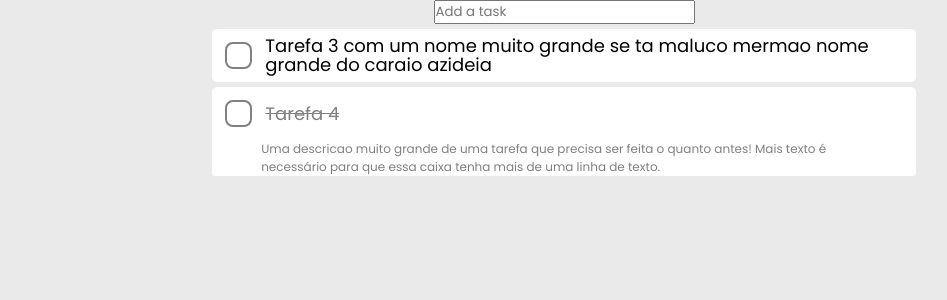
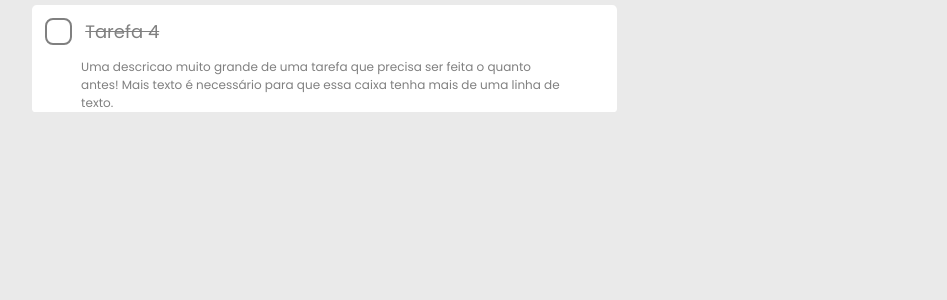
Before and after one commit to andrealvescorreia/todo-react, a React (Vite) app: page / in a window 1280 px wide. Shown: the top 300 px of the page, without its empty margins (76-1023 px from the left). Built offline with nearby package versions, Linux system fonts and the light colour scheme.

Commit message:
trying use of the Context API

```diff
--- /dev/null
+++ b/src/components/ToDoCard/TasksList/index.jsx
@@ -0,0 +1,18 @@
+import { useTasksContext } from "../../../providers/TasksProvider"
+import { ToDoCard } from "..";
+export function TasksList() {
+    const {tasks} = useTasksContext();
+    return (
+        <div>
+            {
+                tasks.map(task =>
+                    <ToDoCard
+                        key={task.timeOfInclusion}
+                        task={task}
+                    />
+                )
+            }
+
+        </div>
+    )
+}
--- a/src/pages/Home/index.jsx
+++ b/src/pages/Home/index.jsx
@@ -1,17 +1,15 @@
 import React, { useState, useEffect } from 'react'
 import { ToDoCard } from "../../components/ToDoCard"
 import './styles.css'
+
+import TasksProvider from '../../providers/TasksProvider';
+import { TasksList } from '../../components/ToDoCard/TasksList';
+
 export function Home() {
-    const [tasks, setTasks] = useState([])
+
+    /*
     const [taskName, setTaskName] = useState('')
-    const [taskChanged, setTaskChanged] = useState()
-    useEffect(() => {
-        alert('tasks mudou')
-    }, [tasks])
 
-    useEffect(() => {
-        alert('uma task mudou')
-    }, [taskChanged])
 
     function handleNewTask() {
         let newTask = {
@@ -35,43 +33,13 @@ export function Home() {
             e.target.value = ''
         }
     };
+    */
 
     return (
         <div className="home">
-            <input
-                type="text"
-                placeholder="Add a task"
-                onChange={e => setTaskName(e.target.value)}
-                onKeyDown={handleKeyDown}
-            />
-
-            <ToDoCard
-                task={{ name: "Tarefa 3 com um nome muito grande se ta maluco mermao nome grande do caraio azideia", }}
-                taskChanger={setTaskChanged}
-
-            />
-            <ToDoCard
-                task={
-                    {
-                        name: "Tarefa 4",
-                        description: "Uma descricao muito grande de uma tarefa que precisa ser feita o quanto antes! Mais texto é necessário para que essa caixa tenha mais de uma linha de texto.",
-                        completed: true
-                    }
-                }
-                taskChanger={setTaskChanged}
-            />
-
-            {
-                tasks.map(task =>
-
-                    <ToDoCard
-                        key={task.timeOfInclusion}
-                        task={task}
-                        taskChanger={setTaskChanged}
-                    />
-                )
-            }
-
+            <TasksProvider>
+                <TasksList/>
+            </TasksProvider>
         </div>
     )
 }
--- /dev/null
+++ b/src/providers/TasksProvider.jsx
@@ -0,0 +1,25 @@
+import React from 'react';
+
+const TasksContext = React.createContext();
+
+const exampleTasks = [
+    {
+        name: "Tarefa 4",
+        description: "Uma descricao muito grande de uma tarefa que precisa ser feita o quanto antes! Mais texto é necessário para que essa caixa tenha mais de uma linha de texto.",
+        completed: true,
+        timeOfInclusion: '1'
+    }
+]
+
+const TasksProvider = ({children}) => {
+    const [tasks, setTasks] = React.useState(exampleTasks)
+    return (
+        <TasksContext.Provider value={{tasks}}>
+            {children}
+        </TasksContext.Provider>
+    )
+}
+
+export const useTasksContext = () => React.useContext(TasksContext)
+
+export default TasksProvider;
```
